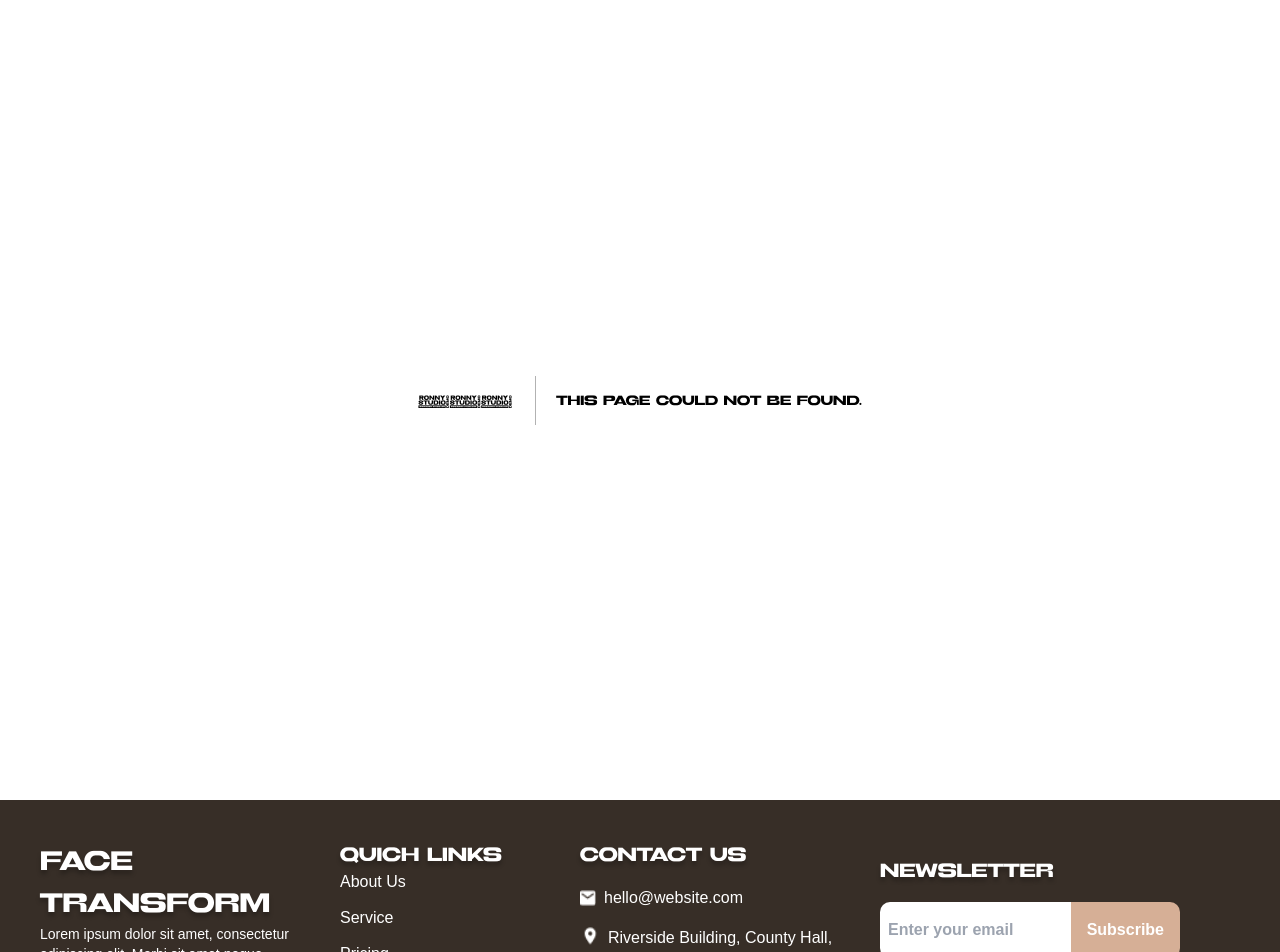
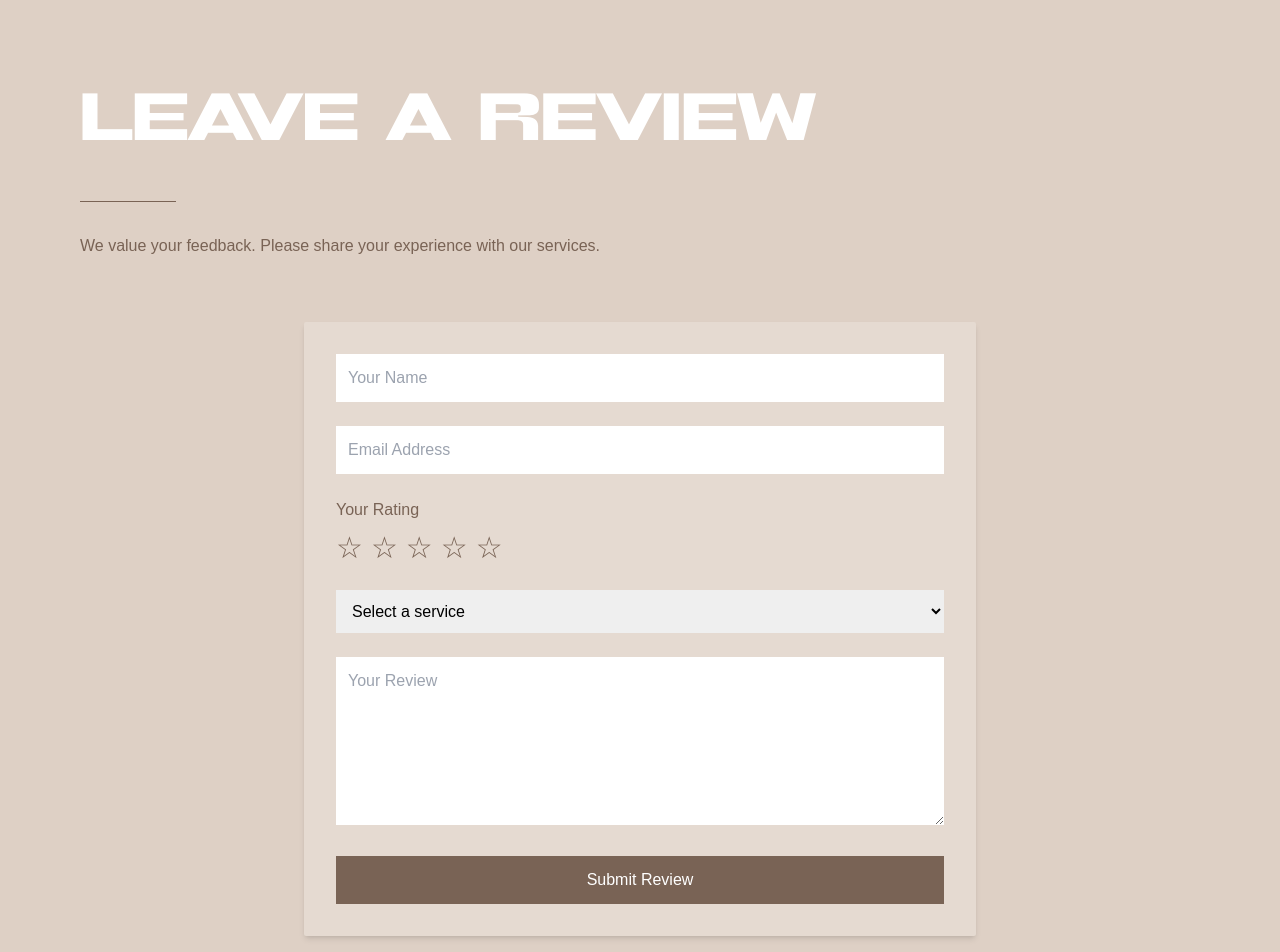
Before and after one commit to Epic-crafter/faceTransformer, a Next.js app: page /reviewform in a window 1280 px wide. Before the commit this address had no page. Shown: the top 952 px of the page. Built offline with nearby package versions, Linux system fonts and the light colour scheme.

Commit message:
reviewpage

```diff
--- a/package.json
+++ b/package.json
@@ -23,6 +23,7 @@
     "@radix-ui/react-tooltip": "^1.1.6",
     "@tabler/icons-react": "^3.28.1",
     "@types/formidable": "^3.4.5",
+    "@types/react-slick": "^0.23.13",
     "class-variance-authority": "^0.7.1",
     "clsx": "^2.1.1",
     "cmdk": "^1.0.4",
@@ -36,7 +37,9 @@
     "react": "^18",
     "react-dom": "^18",
     "react-icons": "^5.4.0",
+    "react-slick": "^0.30.3",
     "react-toastify": "^11.0.0",
+    "slick-carousel": "^1.8.1",
     "surgen": "file:",
     "tailwind-merge": "^2.6.0",
     "tailwindcss-animate": "^1.0.7",
--- a/src/app/home-page/components/Review.tsx
+++ b/src/app/home-page/components/Review.tsx
@@ -1,17 +1,22 @@
 "use client";
+
 import { useState, useEffect } from "react";
+import { useRouter } from "next/navigation";
+import Slider from "react-slick";
+import "slick-carousel/slick/slick.css";
+import "slick-carousel/slick/slick-theme.css";
 
-const ReviewPage = () => {
-  const [rating, setRating] = useState(0);
-  const [hoveredStar, setHoveredStar] = useState(0);
-  const [submitted, setSubmitted] = useState(false);
-  const [reviews, setReviews] = useState([]);
-  const [formData, setFormData] = useState({
-    name: "",
-    email: "",
-    service: "",
-    review: "",
-  });
+const ReviewsList = () => {
+  interface Review {
+    _id: string;
+    rating: number;
+    review: string;
+    name: string;
+    service: string;
+  }
+
+  const [reviews, setReviews] = useState<Review[]>([]);
+  const router = useRouter();
 
   useEffect(() => {
     fetchReviews();
@@ -27,110 +32,72 @@ const ReviewPage = () => {
     }
   };
 
-  const handleChange = (e: React.ChangeEvent<HTMLInputElement | HTMLTextAreaElement | HTMLSelectElement>) => {
-    setFormData({ ...formData, [e.target.name]: e.target.value });
+  const settings = {
+    dots: true,
+    infinite: true,
+    speed: 500,
+    slidesToShow: 1,
+    slidesToScroll: 1,
+    autoplay: true,
+    autoplaySpeed: 3000,
+    responsive: [
+      {
+        breakpoint: 768,
+        settings: {
+          slidesToShow: 1,
+          slidesToScroll: 1,
+        },
+      },
+    ],
   };
-
-  const handleStarClick = (star: number) => {
-    setRating(star);
-  };
-
-  const handleSubmit = async (e: React.FormEvent) => {
-    e.preventDefault();
-    const { name, email, service, review } = formData;
-
-    if (!name || !email || !rating || !service || !review) return;
-
-    try {
-      const response = await fetch("/api/reviews", {
-        method: "POST",
-        headers: { "Content-Type": "application/json" },
-        body: JSON.stringify({ name, email, rating, service, review }),
-      });
-
-      if (response.ok) {
-        setSubmitted(true);
-        fetchReviews(); // Refresh reviews after submission
-        setTimeout(() => {
-          setSubmitted(false);
-          setFormData({ name: "", email: "", service: "", review: "" });
-          setRating(0);
-        }, 3000);
-      }
-    } catch (error) {
-      console.error("Error submitting review:", error);
-    }
-  };
-
-  const services = [
-    "Facial Treatment",
-    "Skin Restoration",
-    "Cosmetic Enhancement",
-    "Anti-Aging Treatment",
-    "Skincare Consultation",
-    "Other",
-  ];
 
   return (
     <div className="min-h-screen bg-[#DED0C5] py-16">
       <div className="mx-auto px-6 md:px-20">
-        {/* Header */}
         <header className="mb-16">
           <h1 className="text-[52px] md:text-[70px] text-white font-black mb-8">Customer Reviews</h1>
           <div className="h-px w-24 bg-[#796355] mb-8"></div>
-          <p className="text-[rgb(121,99,85)] max-w-2xl">We value your feedback...</p>
+          <p className="text-[rgb(121,99,85)] max-w-2xl">
+            See what our clients have to say about their experiences with our services.
+          </p>
         </header>
 
-        {/* Review Form */}
-        <div className="bg-white/20 p-8 rounded-sm shadow-md max-w-2xl mx-auto">
-          {submitted ? (
-            <div className="text-center py-12">
-              <div className="text-[#796355] text-4xl mb-4">Thank You!</div>
-              <p>Your review has been submitted successfully.</p>
+        <div className="mt-8">
+          <h2 className="text-4xl text-white font-medium mb-6">What Our Clients Say</h2>
+
+          {reviews.length === 0 ? (
+            <div className="bg-white/20 p-8 text-center rounded-sm">
+              <p className="text-[#796355]">No reviews yet. Be the first to share your experience!</p>
             </div>
           ) : (
-            <form onSubmit={handleSubmit} className="space-y-6">
-              <input name="name" type="text" placeholder="Your Name" required onChange={handleChange} className="w-full p-3" />
-              <input name="email" type="email" placeholder="Email Address" required onChange={handleChange} className="w-full p-3" />
+            <Slider {...settings} className="mt-8">
+              {reviews.map((rev) => (
+                <div key={rev._id} className="bg-white/20 p-6 rounded-sm text-center">
+                  <div className="flex justify-center text-[#796355] mb-2">
+                    {"★".repeat(rev.rating)}
+                    {"☆".repeat(5 - rev.rating)}
+                  </div>
+                  <p className="text-[#796355]/90 italic mb-4">{rev.review}</p>
+                  <p className="text-[#796355] font-medium">— {rev.name}</p>
+                  <p className="text-[#796355]/70 text-sm">{rev.service}</p>
+                </div>
+              ))}
+            </Slider>
+          )}
 
-              <div>
-                <label>Your Rating</label>
-                <div className="flex space-x-2">
-                  {[1, 2, 3, 4, 5].map((star) => (
-                    <button key={star} type="button" onClick={() => handleStarClick(star)} className="text-3xl">
-                      {star <= rating ? "★" : "☆"}
-                    </button>
-                  ))}
-                </div>
-              </div>
-
-              <select name="service" required onChange={handleChange} className="w-full p-3">
-                <option value="">Select a service</option>
-                {services.map((service) => (
-                  <option key={service} value={service}>
-                    {service}
-                  </option>
-                ))}
-              </select>
-
-              <textarea name="review" required rows={6} placeholder="Your Review" onChange={handleChange} className="w-full p-3" />
-
-              <button type="submit" className="w-full bg-[#796355] text-white py-3">Submit Review</button>
-            </form>
-          )}
-        </div>
-
-
-        <div className="mt-16">
-          <h2 className="text-4xl text-white font-medium mb-6">What Our Clients Say</h2>
-          <div className="grid grid-cols-1 md:grid-cols-2 gap-8 mt-8">
-            {reviews.map((rev: any) => (
-              <div key={rev._id} className="bg-white/20 p-6">
-                <div className="flex text-[#796355] mb-2">{"★".repeat(rev.rating)}{"☆".repeat(5 - rev.rating)}</div>
-                <p className="text-[#796355]/90 italic mb-4">{rev.review}</p>
-                <p className="text-[#796355] font-medium">— {rev.name}</p>
-              </div>
-            ))}
+          <div className="mt-12 text-center flex justify-center gap-4">
+            <button
+              onClick={fetchReviews}
+              className="bg-[#796355] text-white px-6 py-3 rounded-sm hover:bg-[#8a7264] transition-colors"
+            >
+              Refresh Reviews
+            </button>
+            <button
+              onClick={() => router.push("/reviewform")}
+              className="bg-[#8a7264] text-white px-6 py-3 rounded-sm hover:bg-[#796355] transition-colors"
+            >
+              Add Review
+            </button>
           </div>
         </div>
       </div>
@@ -138,4 +105,4 @@ const ReviewPage = () => {
   );
 };
 
-export default ReviewPage;
+export default ReviewsList;
--- a/src/app/home-page/page.tsx
+++ b/src/app/home-page/page.tsx
@@ -8,6 +8,7 @@ import Blog from "./components/Blog"
 import ContactUS from "./components/ContactUs"
 import Faq from './components/Faq';
 import Review from './components/Review';
+
 const pages = () => {
   return (
     <div>
--- /dev/null
+++ b/src/app/reviewform/page.tsx
@@ -0,0 +1,150 @@
+"use client"
+import { useState } from "react"
+import type React from "react"
+
+const ReviewForm = () => {
+  const [rating, setRating] = useState(0)
+  const [hoveredStar, setHoveredStar] = useState(0)
+  const [submitted, setSubmitted] = useState(false)
+  const [formData, setFormData] = useState({
+    name: "",
+    email: "",
+    service: "",
+    review: "",
+  })
+
+  const handleChange = (e: React.ChangeEvent<HTMLInputElement | HTMLTextAreaElement | HTMLSelectElement>) => {
+    setFormData({ ...formData, [e.target.name]: e.target.value })
+  }
+
+  const handleStarClick = (star: number) => {
+    setRating(star)
+  }
+
+  const handleSubmit = async (e: React.FormEvent) => {
+    e.preventDefault()
+    const { name, email, service, review } = formData
+
+    if (!name || !email || !rating || !service || !review) return
+
+    try {
+      const response = await fetch("/api/reviews", {
+        method: "POST",
+        headers: { "Content-Type": "application/json" },
+        body: JSON.stringify({ name, email, rating, service, review }),
+      })
+
+      if (response.ok) {
+        setSubmitted(true)
+        setTimeout(() => {
+          setSubmitted(false)
+          setFormData({ name: "", email: "", service: "", review: "" })
+          setRating(0)
+        }, 3000)
+      }
+    } catch (error) {
+      console.error("Error submitting review:", error)
+    }
+  }
+
+  const services = [
+    "Facial Treatment",
+    "Skin Restoration",
+    "Cosmetic Enhancement",
+    "Anti-Aging Treatment",
+    "Skincare Consultation",
+    "Other",
+  ]
+
+  return (
+    <div className="min-h-screen bg-[#DED0C5] py-16">
+      <div className="mx-auto px-6 md:px-20">
+        {/* Header */}
+        <header className="mb-16">
+          <h1 className="text-[52px] md:text-[70px] text-white font-black mb-8">Leave a Review</h1>
+          <div className="h-px w-24 bg-[#796355] mb-8"></div>
+          <p className="text-[rgb(121,99,85)] max-w-2xl">
+            We value your feedback. Please share your experience with our services.
+          </p>
+        </header>
+
+        {/* Review Form */}
+        <div className="bg-white/20 p-8 rounded-sm shadow-md max-w-2xl mx-auto">
+          {submitted ? (
+            <div className="text-center py-12">
+              <div className="text-[#796355] text-4xl mb-4">Thank You!</div>
+              <p>Your review has been submitted successfully.</p>
+            </div>
+          ) : (
+            <form onSubmit={handleSubmit} className="space-y-6">
+              <input
+                name="name"
+                type="text"
+                placeholder="Your Name"
+                value={formData.name}
+                required
+                onChange={handleChange}
+                className="w-full p-3"
+              />
+              <input
+                name="email"
+                type="email"
+                placeholder="Email Address"
+                value={formData.email}
+                required
+                onChange={handleChange}
+                className="w-full p-3"
+              />
+
+              <div>
+                <label className="block mb-2 text-[#796355]">Your Rating</label>
+                <div className="flex space-x-2">
+                  {[1, 2, 3, 4, 5].map((star) => (
+                    <button
+                      key={star}
+                      type="button"
+                      onClick={() => handleStarClick(star)}
+                      onMouseEnter={() => setHoveredStar(star)}
+                      onMouseLeave={() => setHoveredStar(0)}
+                      className="text-3xl text-[#796355]"
+                    >
+                      {star <= (hoveredStar || rating) ? "★" : "☆"}
+                    </button>
+                  ))}
+                </div>
+              </div>
+
+              <select name="service" required value={formData.service} onChange={handleChange} className="w-full p-3">
+                <option value="">Select a service</option>
+                {services.map((service) => (
+                  <option key={service} value={service}>
+                    {service}
+                  </option>
+                ))}
+              </select>
+
+              <textarea
+                name="review"
+                required
+                rows={6}
+                value={formData.review}
+                placeholder="Your Review"
+                onChange={handleChange}
+                className="w-full p-3"
+              />
+
+              <button
+                type="submit"
+                className="w-full bg-[#796355] text-white py-3 hover:bg-[#8a7264] transition-colors"
+              >
+                Submit Review
+              </button>
+            </form>
+          )}
+        </div>
+      </div>
+    </div>
+  )
+}
+
+export default ReviewForm
```
Also changed, not shown: 1 other file (tests, documents, lock files or other folders).
